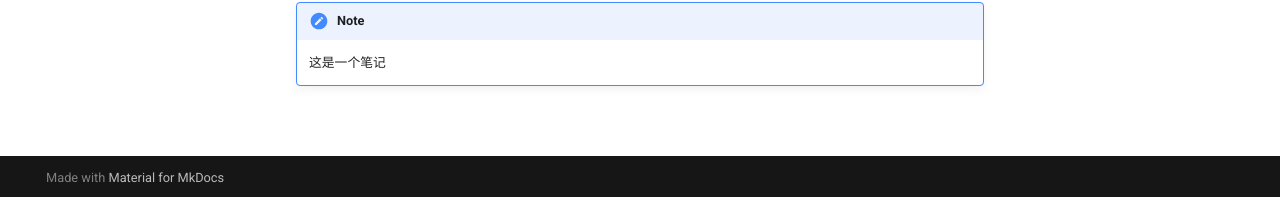
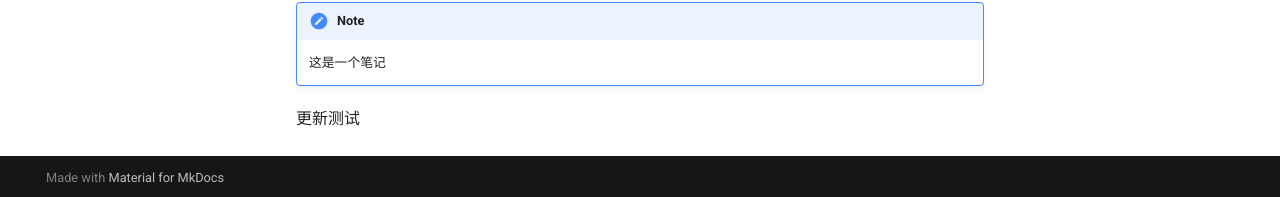
Before and after one commit to yyyac/yyyac.github.io, an MkDocs documentation site: the page built from docs/index.md, in a window 1280 px wide and 1137 px high. Shown: the part 937-1134 px from the top of the window. Built offline with MkDocs 1.6.1 and Material for MkDocs 9.7.7, drawn with Linux system fonts in a browser that asks for light colours.

Commit message:
更新测试

```diff
--- a/docs/index.md
+++ b/docs/index.md
@@ -27,3 +27,5 @@ $\frac{1}{2}$
 
 !!! note
     这是一个笔记
+
+更新测试
```
